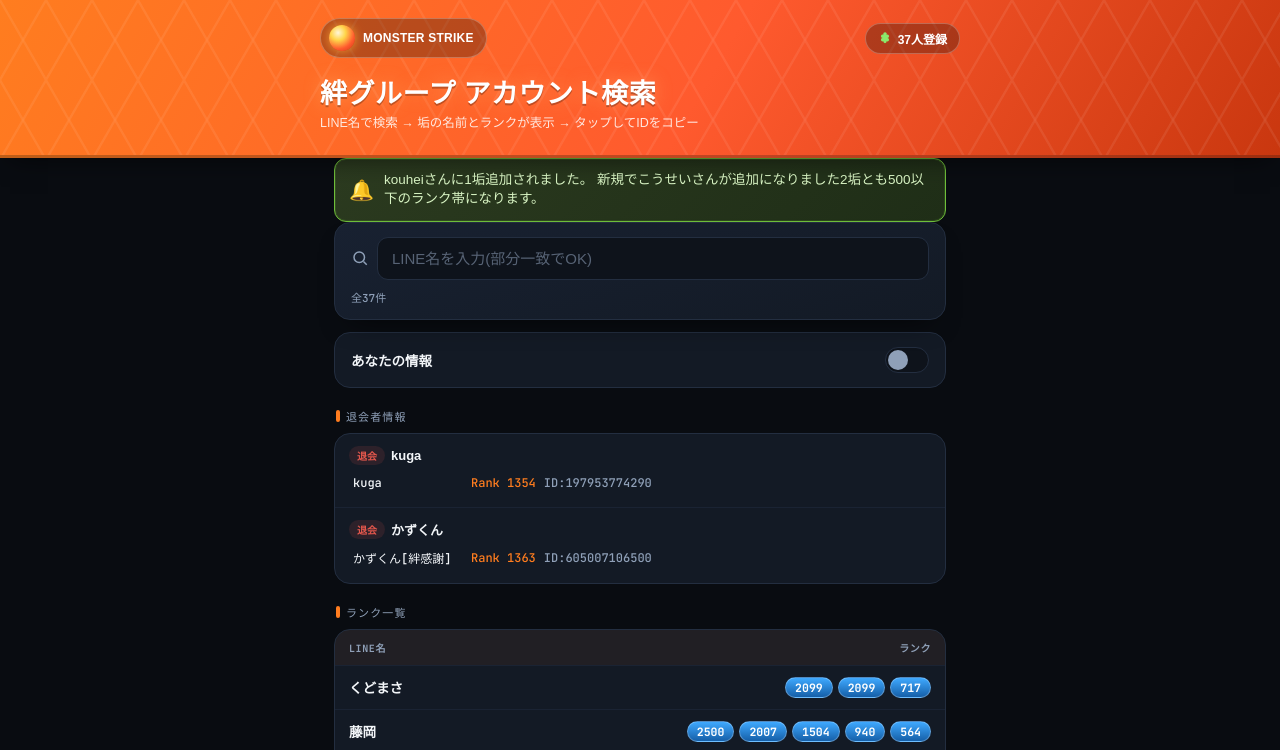
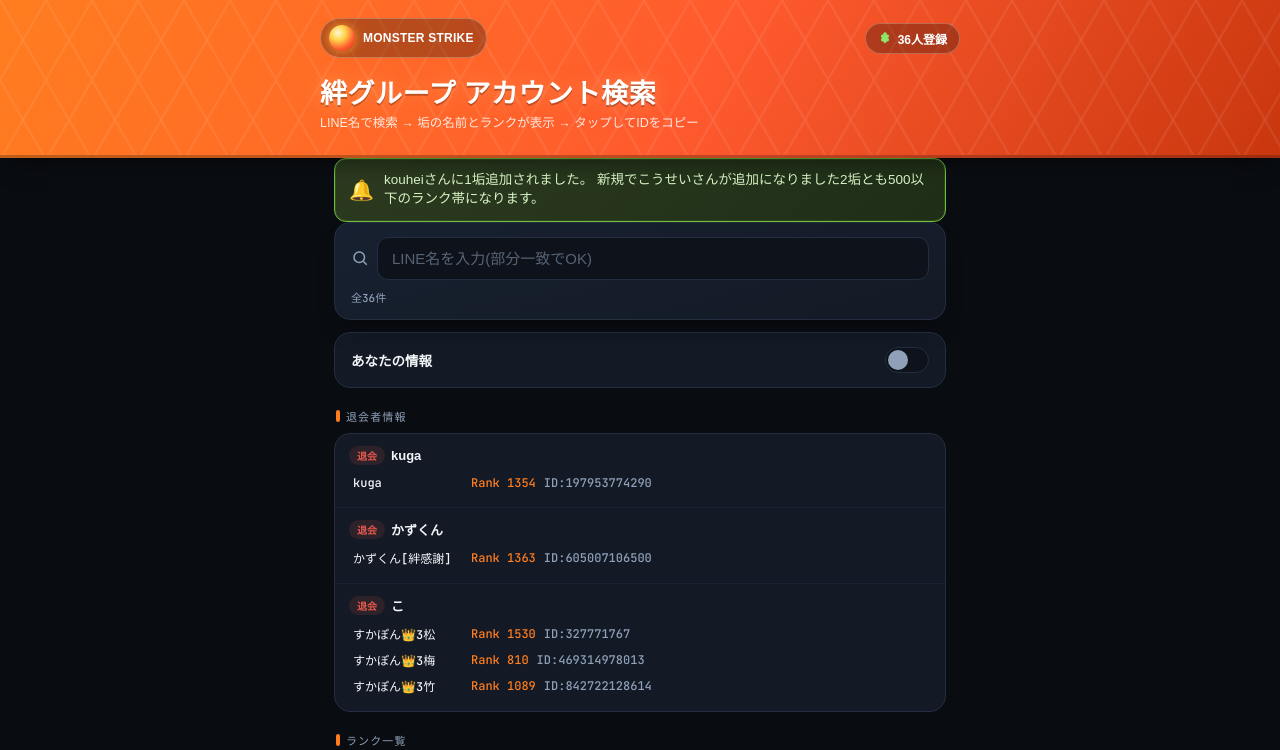
Before and after one commit to ptaav0227-ai/kizuna-search.html, a plain HTML site: page index.html in a window 1280 px wide. Shown: the top 750 px of the page. Drawn offline with Linux system fonts and the light colour scheme; a web font is replaced by a local one.

Commit message:
名簿退会: こ(LINE Bot)

```diff
--- a/index.html
+++ b/index.html
@@ -564,11 +564,6 @@ const MEMBERS = [
     { accountName: "コマみちゃん", rank: "1905", gameId: "412896132", rankStatus: "updated" },
     { accountName: "コマさん", rank: "2325", gameId: "603643580332", rankStatus: "updated" },
   ]},
-  { lineName: "こ", note: "神殿:なんでもOK\nランク差:175以上\n垢:1垢でもOK\n番号:番号無しでもOK\n厳選キャラ:OK\nワンパンキャラなくても大丈夫\n【追記】ランク差が近くて溜まりにくい方もチリツモで大丈夫な方は是非自分の3垢として欲しいです！", accounts: [
-    { accountName: "すかぽん👑3松", rank: "1530", gameId: "327771767", rankStatus: "updated" },
-    { accountName: "すかぽん👑3梅", rank: "810", gameId: "469314978013", rankStatus: "updated" },
-    { accountName: "すかぽん👑3竹", rank: "1089", gameId: "842722128614", rankStatus: "updated" },
-  ]},
   { lineName: "たに", note: "神殿:なんでもOK\nランク差:100以上\n垢:1垢でもOK\n番号:番号無しでもOK\n厳選キャラ:OK\nワンパンキャラのみ\n【追記】ワンパンできれば誰とでもやりたいです。\n自分はニケとティーチを所持しています。", accounts: [
     { accountName: "みやむら☆真面目です", rank: "970", gameId: "788461597168", rankStatus: "updated" },
     { accountName: "おとさか", rank: "593", gameId: "118748871282", rankStatus: "updated" },
@@ -908,6 +903,11 @@ const WITHDRAWN = [
   { lineName: "かずくん", accounts: [
     { accountName: "かずくん[絆感謝]", rank: "1363", gameId: "605007106500" },
   ]},
+  { lineName: "こ", accounts: [
+    { accountName: "すかぽん👑3松", rank: "1530", gameId: "327771767" },
+    { accountName: "すかぽん👑3梅", rank: "810", gameId: "469314978013" },
+    { accountName: "すかぽん👑3竹", rank: "1089", gameId: "842722128614" },
+  ]},
 ];
 (function renderWithdrawn(){
   const wrap = document.getElementById('withdrawnWrap');
```
